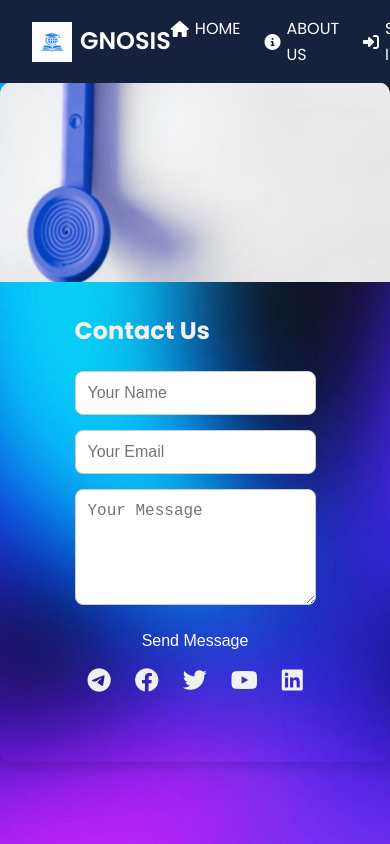
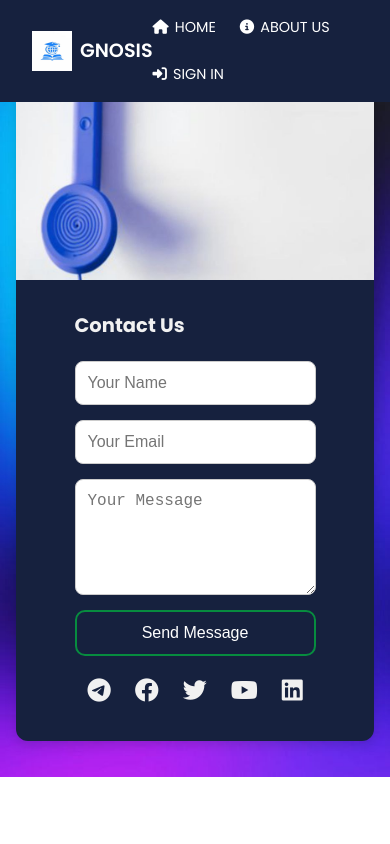
Before and after one commit to None-7-byte/Gnosis, a plain HTML site: page contact.html in a window 390 px wide. Drawn offline with Linux system fonts and the light colour scheme.

Commit message:
Update contact.css

```diff
--- a/css/contact.css
+++ b/css/contact.css
@@ -8,7 +8,7 @@
   --ethio-green: #078C3F;
   --ethio-yellow: #FCDD09;
   --ethio-red: #DA121A;
-            --ethio-black:#2c2b2b;
+  --ethio-black: #2c2b2b;
 }
 
 * {
@@ -19,7 +19,7 @@
 
 body {
   font-family: 'Poppins', sans-serif;
-            background: url('../image/photo_2025-09-12_23-52-33.jpg')no-repeat center center/cover;
+  background: url('../image/photo_2025-09-12_23-52-33.jpg') no-repeat center center/cover;
   color: var(--light);
   line-height: 1.6;
   overflow-x: hidden;
@@ -29,6 +29,7 @@
   align-items: center;
   height: 100vh;
 }
+
 .main-navbar {
   position: fixed;
   top: 0;
@@ -47,12 +48,14 @@
   align-items: center;
   gap: 0.5rem;
 }
+
 .logo img {
   height: 40px;
   width: 40px;
 }
+
 .logo-text {
-  font-size: 1.5rem;
+  font-size: clamp(1.2rem, 4vw, 1.5rem);
   font-weight: 600;
   color: white;
 }
@@ -61,6 +64,7 @@
   list-style: none;
   display: flex;
   gap: 1.5rem;
+  flex-wrap: wrap;
 }
 
 .nav-links li {
@@ -75,6 +79,7 @@
   display: flex;
   align-items: center;
   position: relative;
+  font-size: clamp(0.9rem, 3vw, 1rem);
 }
 
 .nav-links a i {
@@ -99,6 +104,7 @@
 .nav-links a:hover::after {
   width: 100%;
 }
+
 .container {
   justify-content: center;
   align-items: center;
@@ -106,18 +112,15 @@
   display: flex;
   max-width: 800px;
   width: 100%;
-      background: linear-gradient(90deg, var(--darker));
+  background: var(--darker);
   border-radius: 12px;
   box-shadow: 0 4px 12px rgba(0,0,0,0.15);
   overflow: hidden;
 }
 
 .container img {
-      height: 10%;
   width: 40%;
   object-fit: cover;
-      justify-content: center;
-      align-items: center;
 }
 
 .form-section {
@@ -127,7 +130,7 @@
 
 .form-section h2 {
   margin: 0 0 20px;
-      font-size: 24px;
+  font-size: clamp(1.2rem, 5vw, 1.5rem);
   color: var(--light);
 }
 
@@ -142,17 +145,16 @@
   padding: 12px;
   border: 1px solid #ccc;
   border-radius: 8px;
-      font-size: 16px;
+  font-size: 1rem;
 }
 
 .form-section button {
   padding: 12px;
   background: transparent;
   color: #fff;
-      border: 3px;
-      border-color: #078C3F;
+  border: 2px solid var(--ethio-green);
   border-radius: 10px;
-      font-size: 16px;
+  font-size: 1rem;
   cursor: pointer;
   transition: background 0.3s;
 }
@@ -160,11 +162,12 @@
 .form-section button:hover {
   background: var(--primary);
 }
+
 .social-links {
   display: flex;
   justify-content: center;
   gap: 1.5rem;
-            margin-bottom: 2rem;
+  margin-top: 1rem;
 }
 
 .social-links a {
@@ -177,11 +180,15 @@
   color: var(--primary);
   transform: translateY(-3px);
 }
+
 @media (max-width: 768px) {
+  body {
+    height: auto;
+    padding: 5rem 1rem 2rem;
+  }
   .container {
     flex-direction: column;
   }
-
   .container img {
     width: 100%;
     height: 200px;
```
Lines whose indentation alone changed are shown as unchanged.
